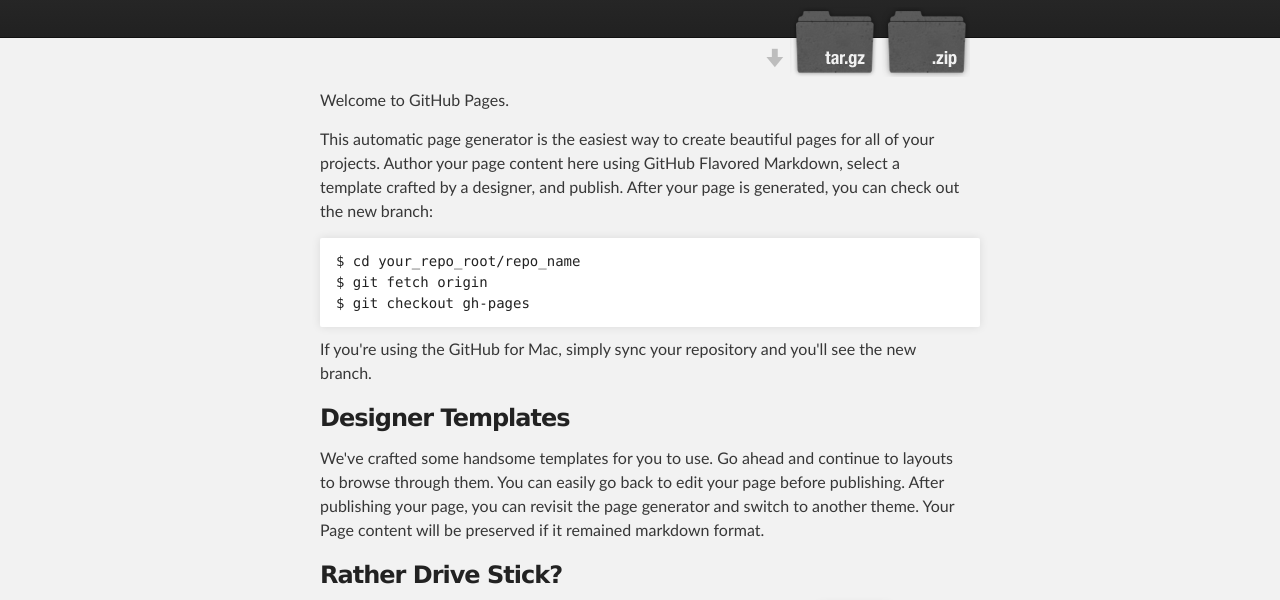
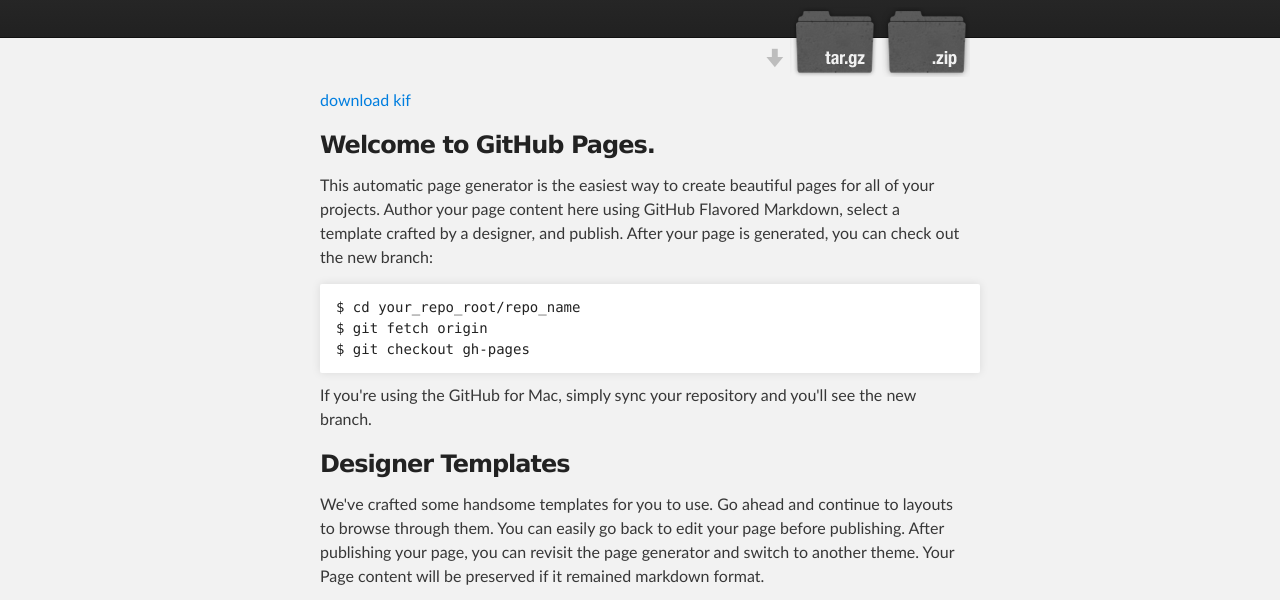
Before and after one commit to fishelegs/blogtest, a plain HTML site: page index.html in a window 1280 px wide. Shown: the part 136-736 px from the top of the page. Drawn offline with Linux system fonts and the light colour scheme.

Commit message:
fix typo

```diff
--- a/index.html
+++ b/index.html
@@ -31,7 +31,7 @@
     <!-- MAIN CONTENT -->
     <div id="main_content_wrap" class="outer">
       <section id="main_content" class="inner">
-        <p><a href="shogikif://live.shogi.or.jp/seiryu/kifu/2/seiryu201210280101.kif>download kif</a></p>
+        <p><a href="shogikif://live.shogi.or.jp/seiryu/kifu/2/seiryu201210280101.kif">download kif</a></p>
 
 <h3>
 <a name="welcome-to-github-pages" class="anchor" href="#welcome-to-github-pages"><span class="octicon octicon-link"></span></a>Welcome to GitHub Pages.</h3>
```
